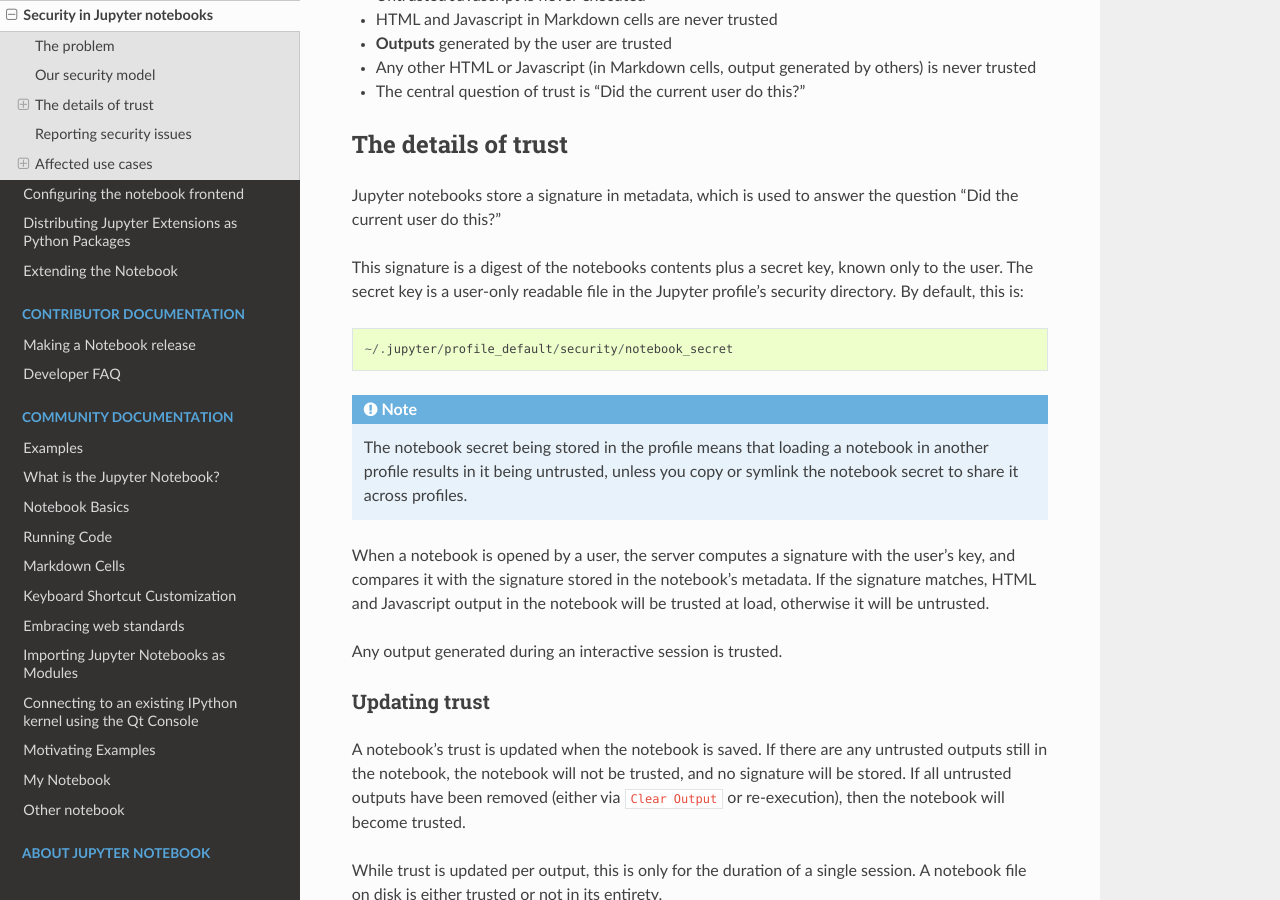
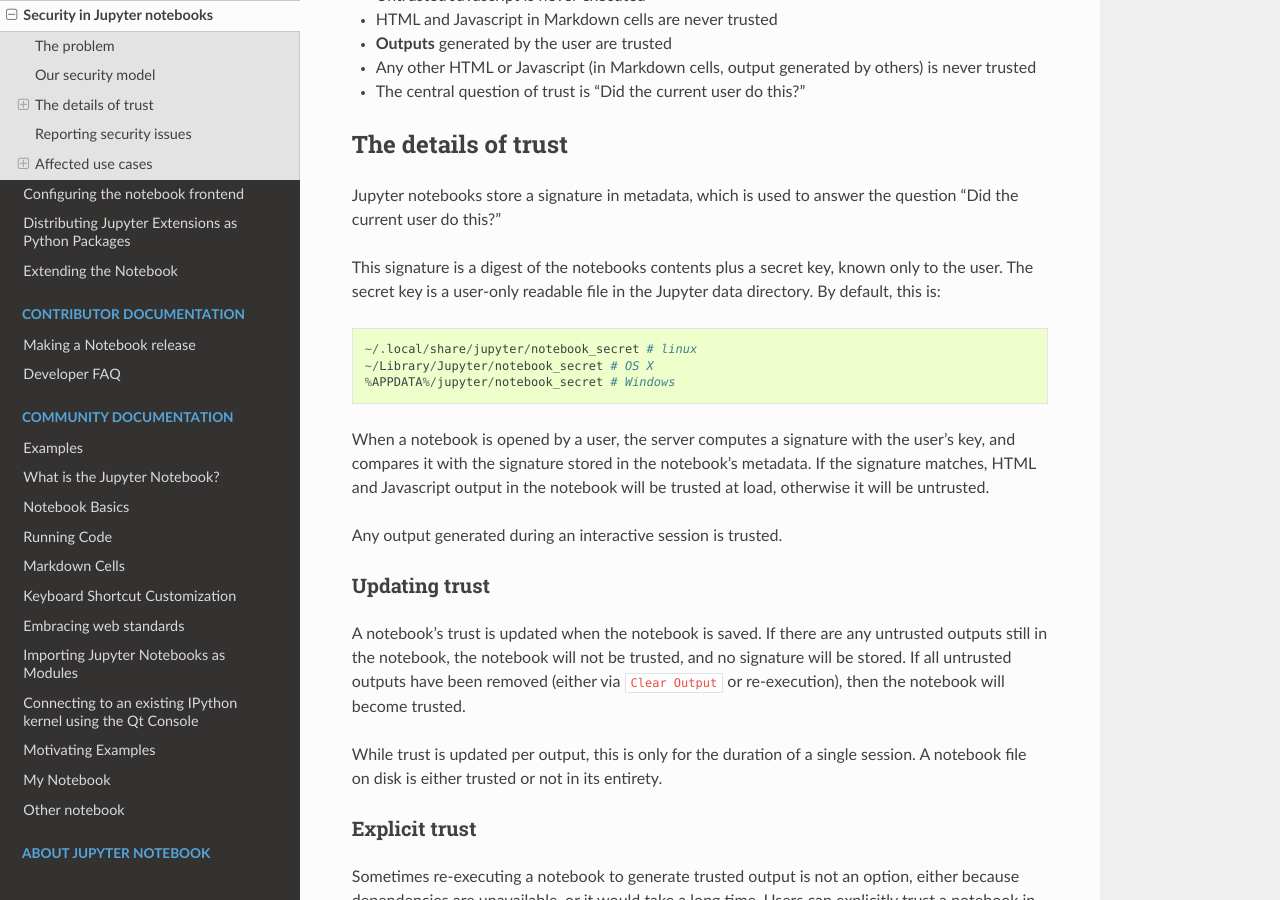
Before and after one commit to jupyter/nbclassic, a Sphinx documentation site: the page built from docs/source/security.rst, in a window 1280 px wide and 900 px high, scrolled down 648 px. Built offline with Sphinx 7.4.7 and the Read the Docs theme 2.0.0, drawn with Linux system fonts in a browser that asks for light colours; pages that are not in the unit, such as notebooks, are missing from menus; some of the changed text lies outside the part shown.

Commit message:
remove discussion of IPython profiles from notebook signatures docs

```diff
--- a/docs/source/security.rst
+++ b/docs/source/security.rst
@@ -45,15 +45,13 @@
 
 This signature is a digest of the notebooks contents plus a secret key,
 known only to the user. The secret key is a user-only readable file in
-the Jupyter profile's security directory. By default, this is::
+the Jupyter data directory. By default, this is::
 
-    ~/.jupyter/profile_default/security/notebook_secret
 
-.. note::
+    ~/.local/share/jupyter/notebook_secret # linux
+    ~/Library/Jupyter/notebook_secret # OS X
+    %APPDATA%/jupyter/notebook_secret # Windows
 
-    The notebook secret being stored in the profile means that
-    loading a notebook in another profile results in it being untrusted,
-    unless you copy or symlink the notebook secret to share it across profiles.
 
 When a notebook is opened by a user, the server computes a signature
 with the user's key, and compares it with the signature stored in the
@@ -135,20 +133,13 @@
 -  re-run notebooks when you get them (not always viable)
 -  explicitly trust notebooks via ``jupyter trust`` or the notebook menu
    (annoying, but easy)
--  share a notebook secret, and use a Jupyter profile dedicated to the
+-  share a notebook secret, and use configuration dedicated to the
    collaboration while working on the project.
 
-Multiple profiles or machines
-*****************************
-
-Since the notebook secret is stored in a profile directory by default,
-opening a notebook with a different profile or on a different machine
-will result in a different key, and thus be untrusted. The only current
-way to address this is by sharing the notebook secret. This can be
-facilitated by setting the configurable:
+When sharing a notebook secret across configurations, you can use
 
 .. sourcecode:: python
 
     c.NotebookApp.secret_file = "/path/to/notebook_secret"
 
-in each profile, and only sharing the secret once per machine.
+to specify a non-default path to the secret file.
```
